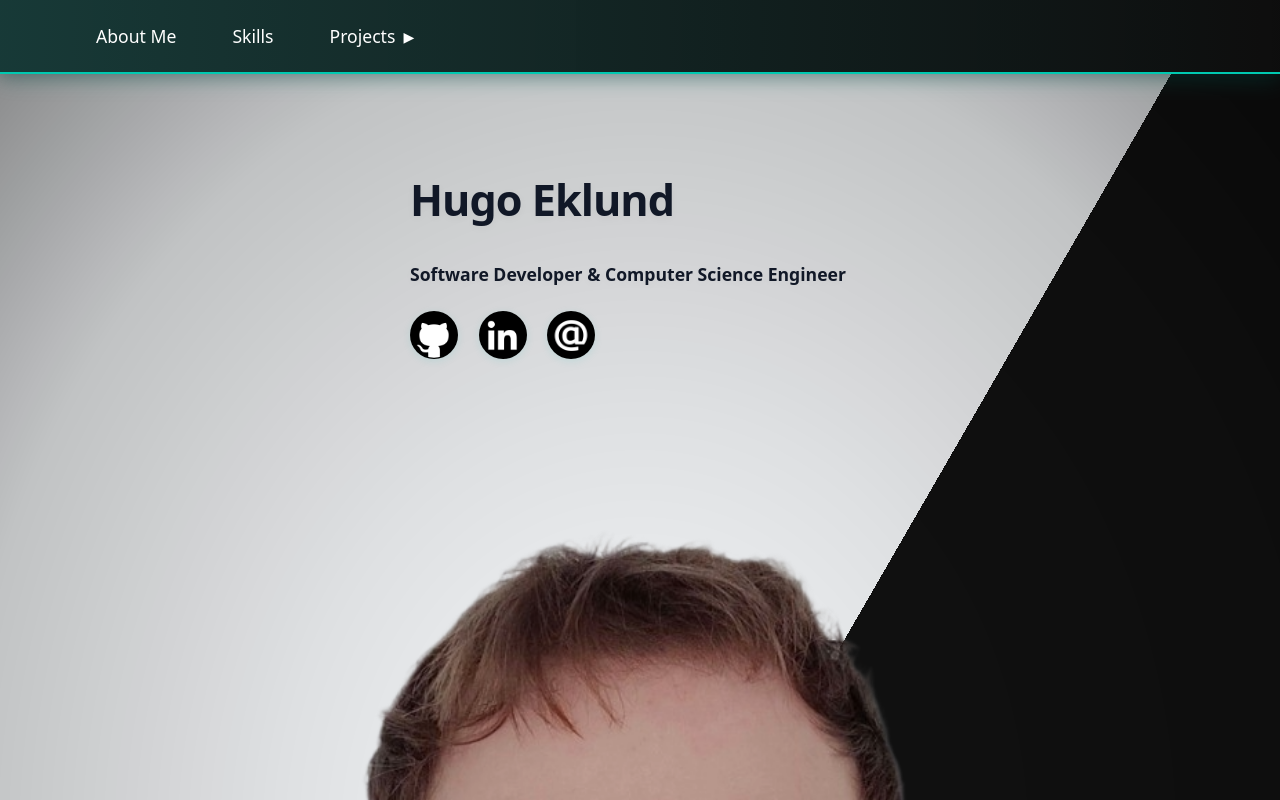
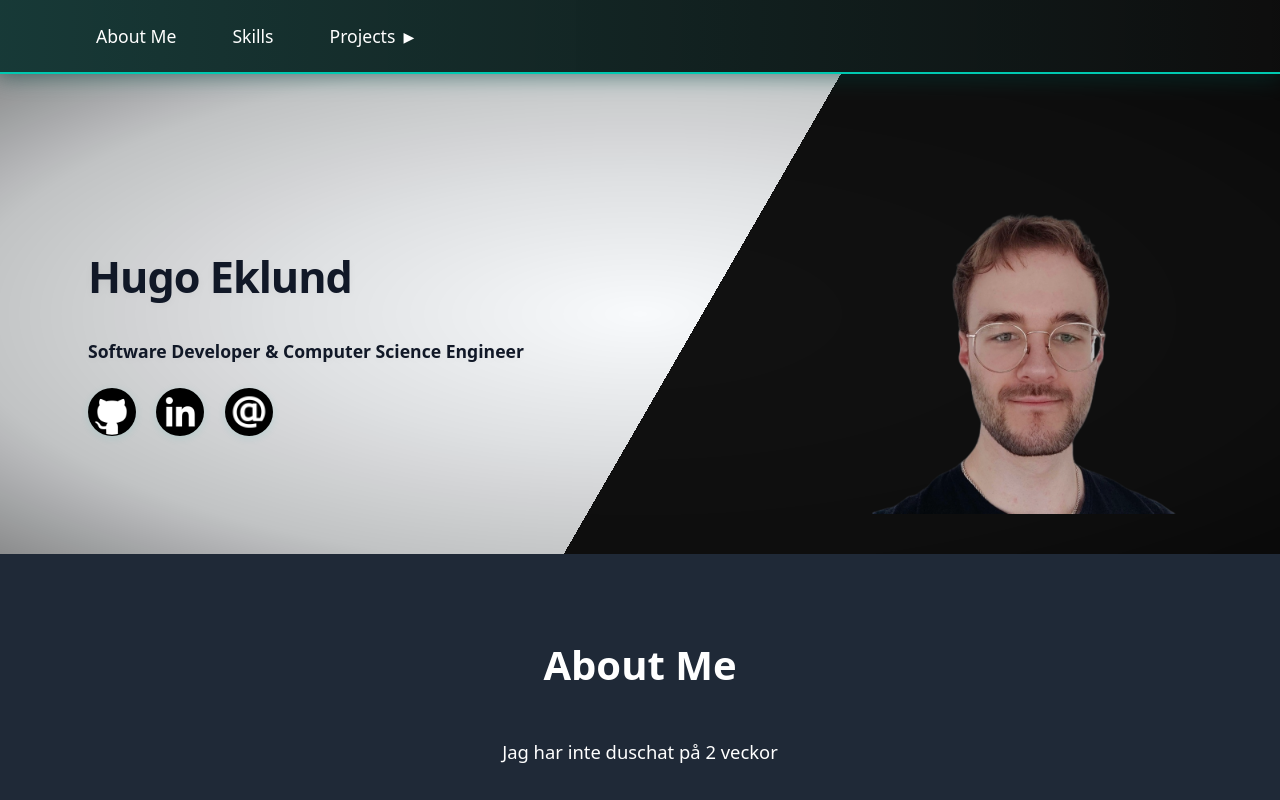
Before and after one commit to HugoEklund/PortfolioWeb, a React (Vite) app in the folder Frontend/: page / in a window 1280 px wide. Shown: the top 800 px of the page. Built offline with nearby package versions, Linux system fonts and the light colour scheme.

Commit message:
new design

```diff
--- a/Frontend/src/App.css
+++ b/Frontend/src/App.css
@@ -112,9 +112,9 @@
 .hero-content-wrapper {
     position: relative;
     display: flex;
-    flex-direction: column;
-    align-items: center;
-    justify-content: flex-end;
+    flex-direction: row;
+    align-items: flex-end;
+    justify-content: space-between;
     width: 100%;
     max-width: 72rem;
     z-index: 1;
@@ -159,15 +159,15 @@
 .hero-image-wrapper {
     display: flex;
     align-items: flex-end;
-    justify-content: center;
+    justify-content: flex-end;
     z-index: 2;
     background: none;
-    padding: 2rem 0 0 0;
-    width: 100%;
+    padding: 0 0 0 2rem;
 }
 .hero-image {
     width: 100%;
-    height: 100%;
+    max-width: 320px;
+    height: auto;
     object-fit: cover;
     display: block;
     transition: transform 0.3s, opacity 0.3s;
```
